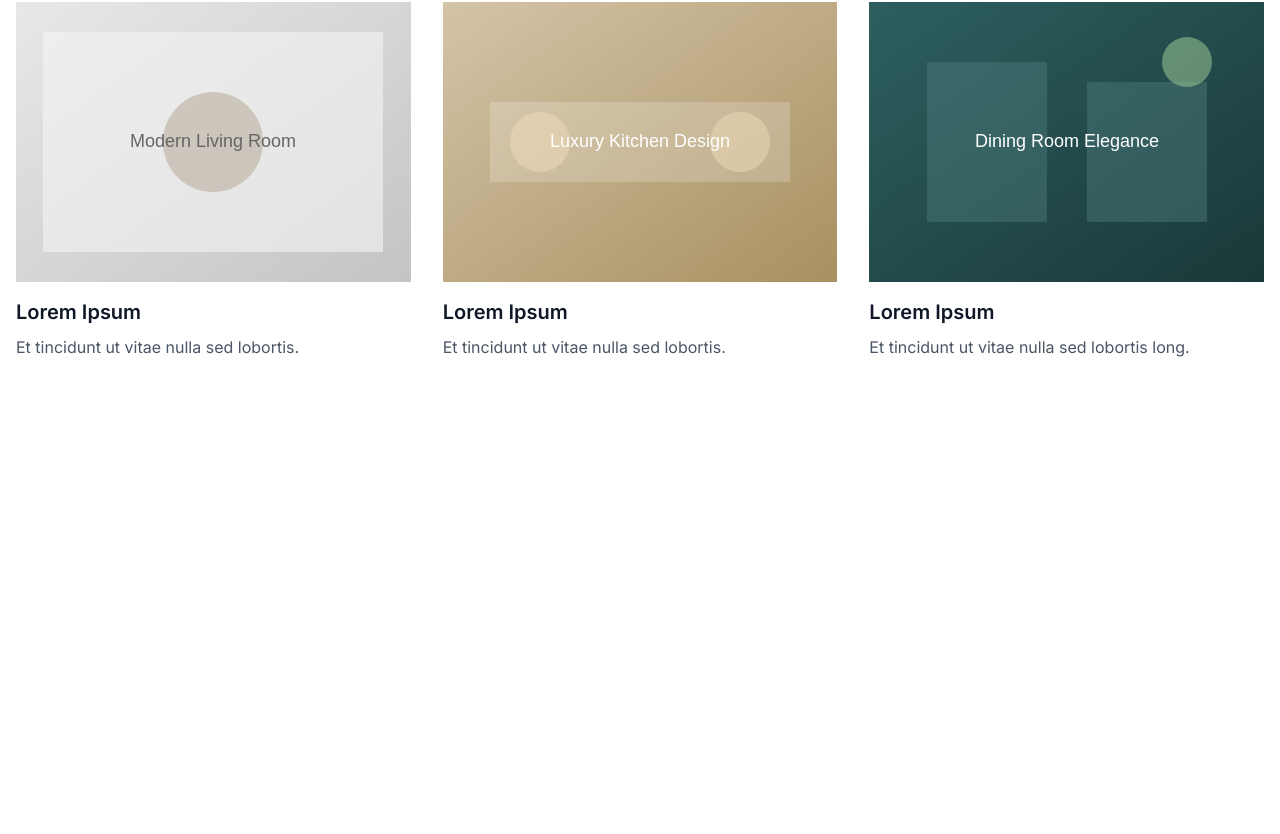
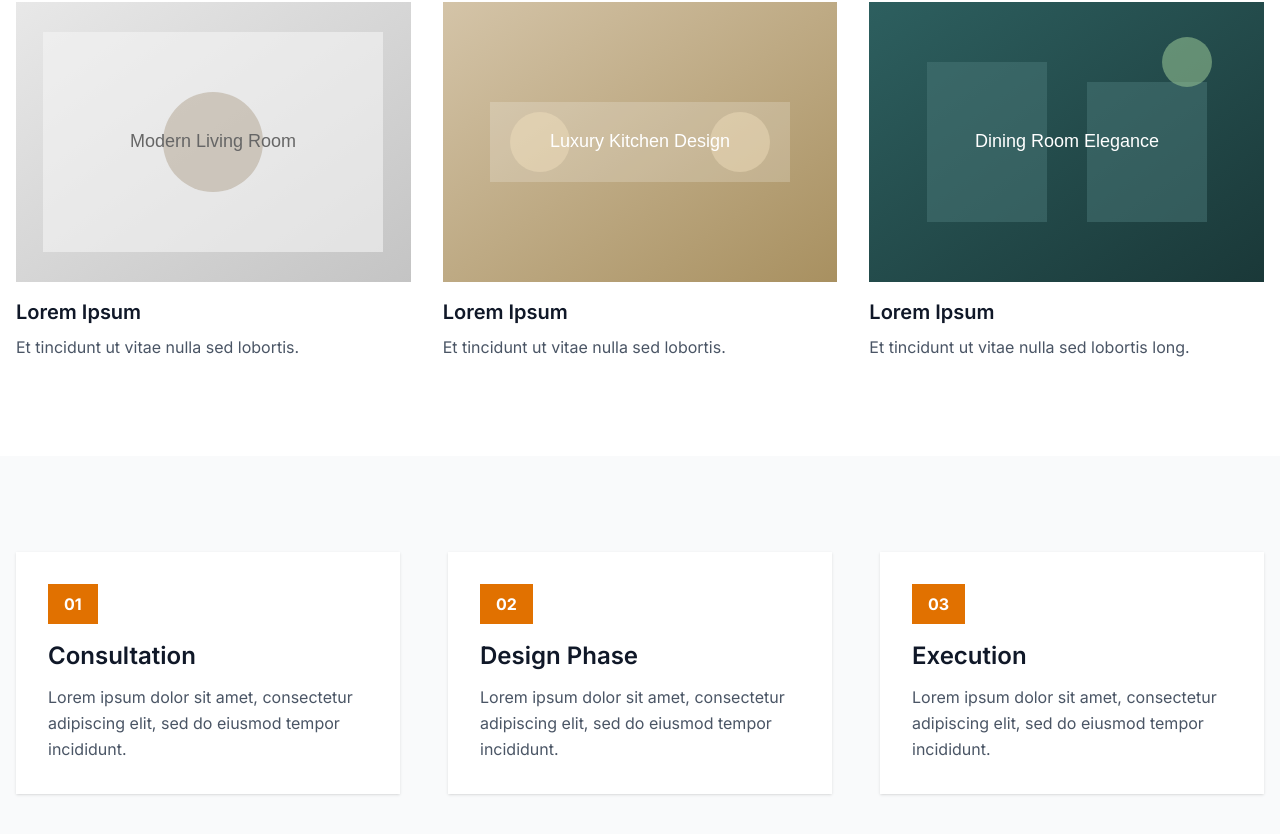
Before and after one commit to Utkrsh2405/g2-interiros, a Next.js app: page / in a window 1280 px wide. Shown: the part 1782-2616 px from the top of the page. Before the commit the page ends 2238 px from the top, so only its background shows below. Built offline with nearby package versions, Linux system fonts and the light colour scheme; a web font is replaced by a local one.

Commit message:
feat: add ProcessSteps section with numbered workflow cards

```diff
--- a/app/page.tsx
+++ b/app/page.tsx
@@ -1,6 +1,7 @@
 import Hero from "@/components/Hero";
 import WhoWeAre from "@/components/WhoWeAre";
 import OurServices from "@/components/OurServices";
+import ProcessSteps from "@/components/ProcessSteps";
 
 export default function Home() {
   return (
@@ -8,6 +9,7 @@ export default function Home() {
       <Hero />
       <WhoWeAre />
       <OurServices />
+      <ProcessSteps />
     </div>
   );
 }
--- /dev/null
+++ b/components/ProcessSteps.tsx
@@ -0,0 +1,54 @@
+import React from 'react';
+
+const ProcessSteps = () => {
+  const steps = [
+    {
+      number: '01',
+      title: 'Consultation',
+      description:
+        'Lorem ipsum dolor sit amet, consectetur adipiscing elit, sed do eiusmod tempor incididunt.',
+    },
+    {
+      number: '02',
+      title: 'Design Phase',
+      description:
+        'Lorem ipsum dolor sit amet, consectetur adipiscing elit, sed do eiusmod tempor incididunt.',
+    },
+    {
+      number: '03',
+      title: 'Execution',
+      description:
+        'Lorem ipsum dolor sit amet, consectetur adipiscing elit, sed do eiusmod tempor incididunt.',
+    },
+  ];
+
+  return (
+    <section className="py-16 md:py-24 bg-gray-50">
+      <div className="container mx-auto px-4">
+        {/* Steps Grid */}
+        <div className="grid grid-cols-1 md:grid-cols-2 lg:grid-cols-3 gap-8 lg:gap-12">
+          {steps.map((step, index) => (
+            <div key={index} className="bg-white p-8 shadow-sm hover:shadow-md transition-shadow duration-300">
+              {/* Number Badge */}
+              <div className="inline-block bg-amber-600 text-white px-4 py-2 mb-4 font-bold">
+                {step.number}
+              </div>
+
+              {/* Title */}
+              <h3 className="text-xl md:text-2xl font-semibold text-gray-900 mb-3">
+                {step.title}
+              </h3>
+
+              {/* Description */}
+              <p className="text-gray-600 leading-relaxed">
+                {step.description}
+              </p>
+            </div>
+          ))}
+        </div>
+      </div>
+    </section>
+  );
+};
+
+export default ProcessSteps;
```
